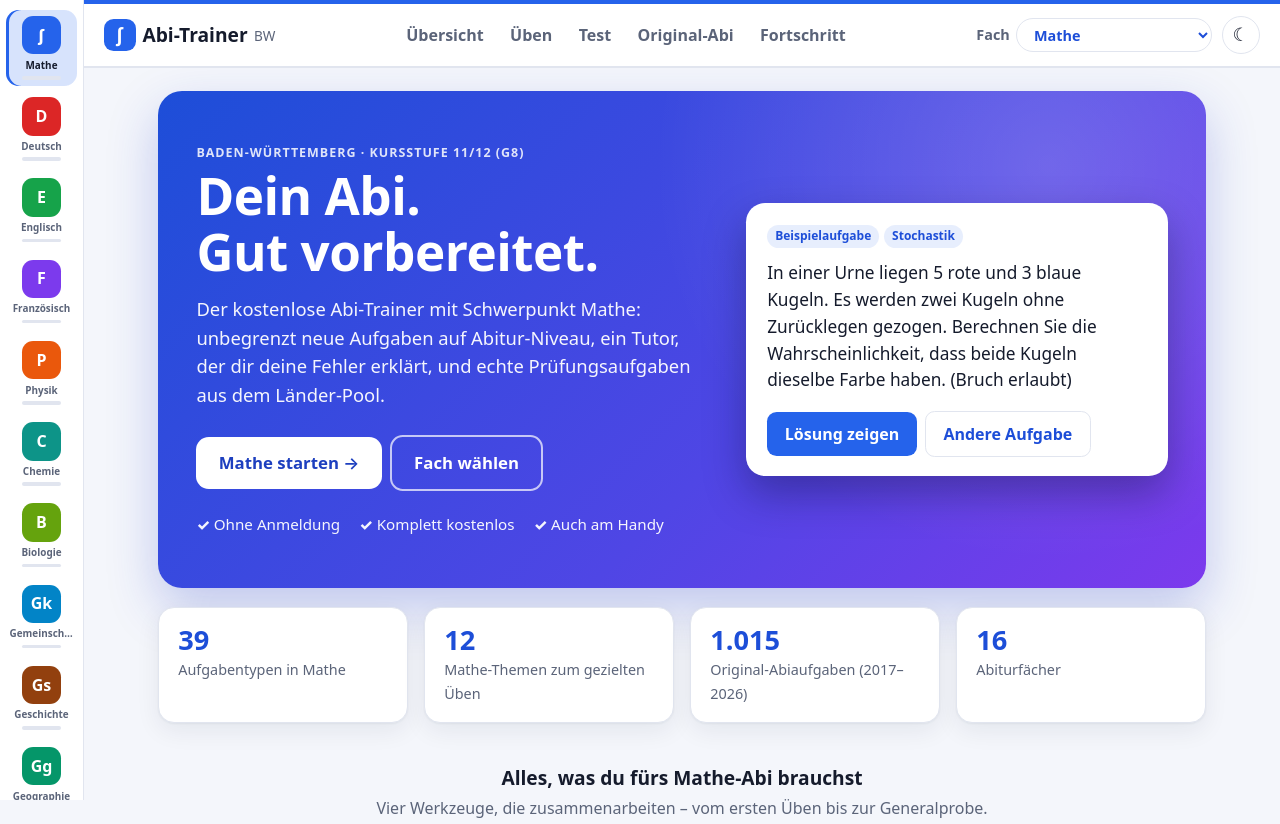
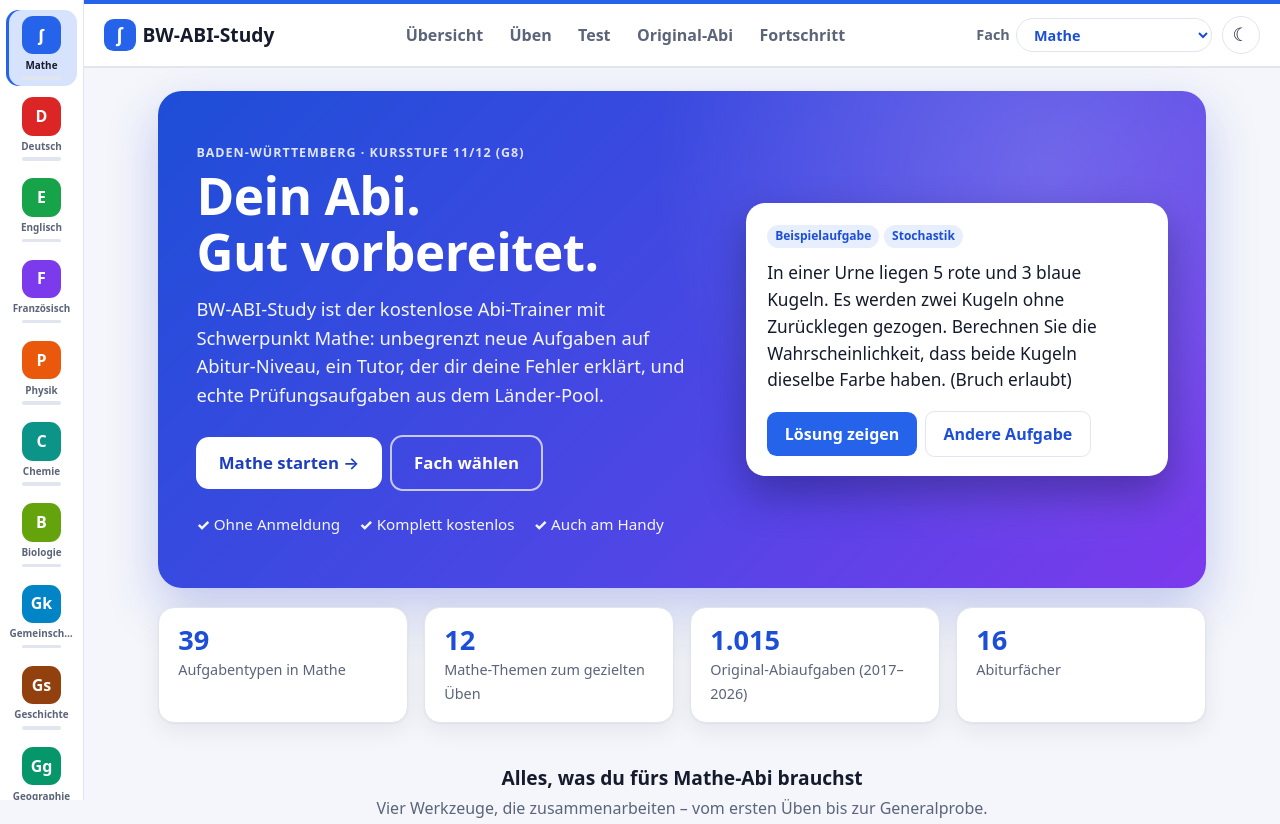
Before and after one commit to lehmann-benno-ai/abi-trainer-bw, a plain HTML site: page index.html in a window 1280 px wide. Shown: the top 824 px of the page. Drawn offline with nearby package versions, Linux system fonts and the light colour scheme.

Commit message:
Rename site to BW-ABI-Study
Co-Authored-By: Devin AI <158243242+devin-ai-integration[bot]@users.noreply.github.com>

```diff
--- a/index.html
+++ b/index.html
@@ -3,7 +3,7 @@
 <head>
   <meta charset="utf-8">
   <meta name="viewport" content="width=device-width, initial-scale=1">
-  <title>Abi-Trainer BW</title>
+  <title>BW-ABI-Study</title>
   <meta name="description" content="Kostenlos fürs Abitur in Baden-Württemberg lernen: Schwerpunkt Mathe mit neuen Übungsaufgaben auf Abi-Niveau, dazu Lernkarten und Original-Poolaufgaben für sieben Fächer.">
   <link rel="stylesheet" href="https://cdn.jsdelivr.net/npm/katex@0.16.11/dist/katex.min.css" crossorigin="anonymous">
   <link rel="stylesheet" href="style.css">
@@ -12,7 +12,7 @@
 </head>
 <body>
   <header class="top">
-    <a href="#/" class="brand"><span class="logo">∫</span> Abi-Trainer <small>BW</small></a>
+    <a href="#/" class="brand"><span class="logo">∫</span> BW-ABI-Study</a>
     <div class="tools">
       <label class="subject"><span>Fach</span> <select id="subject" class="chip"></select></label>
       <button id="theme" class="iconbtn" type="button" aria-label="Dunkles Design einschalten" title="Hell / Dunkel">☾</button>
@@ -30,7 +30,7 @@
   <main id="app" tabindex="-1"></main>
   <footer class="foot">
     <div class="fgrid">
-      <div><h4>Abi-Trainer BW</h4>Kostenlos und ohne Anmeldung. Für Schüler:innen der Kursstufe (Klasse 11/12, G8) in Baden-Württemberg. Neue Aufgaben sind eigene Übungsaufgaben im Stil des Abiturs. Dein Fortschritt bleibt nur in deinem Browser.</div>
+      <div><h4>BW-ABI-Study</h4>Kostenlos und ohne Anmeldung. Für Schüler:innen der Kursstufe (Klasse 11/12, G8) in Baden-Württemberg. Neue Aufgaben sind eigene Übungsaufgaben im Stil des Abiturs. Dein Fortschritt bleibt nur in deinem Browser.</div>
       <div><h4>Lernen</h4><a href="#/">Startseite</a><a href="#/start">Fach-Übersicht</a><a href="#/original">Original-Abi</a><a href="#/fortschritt">Fortschritt</a></div>
       <div><h4>Quellen</h4><a id="src" href="https://www.iqb.hu-berlin.de/de/schule/aufgaben/sekii/" target="_blank" rel="noopener">IQB – Gemeinsame Abituraufgabenpools der Länder</a><a href="https://km.baden-wuerttemberg.de/de/schule/gymnasium/abitur-und-oberstufe" target="_blank" rel="noopener">Kultusministerium BW – Abitur und Oberstufe</a>Original-Aufgaben werden nur verlinkt; alle Rechte beim IQB bzw. den Rechteinhabern.</div>
     </div>
--- a/js/app.js
+++ b/js/app.js
@@ -139,7 +139,7 @@
         <div class="htext">
           <p class="eyebrow">Baden-Württemberg · Kursstufe 11/12 (G8)</p>
           <h1>Dein Abi.<br>Gut vorbereitet.</h1>
-          <p class="lead">Der kostenlose Abi-Trainer mit Schwerpunkt Mathe: unbegrenzt neue Aufgaben auf Abitur-Niveau, ein Tutor, der dir deine Fehler erklärt, und echte Prüfungsaufgaben aus dem Länder-Pool.</p>
+          <p class="lead">BW-ABI-Study ist der kostenlose Abi-Trainer mit Schwerpunkt Mathe: unbegrenzt neue Aufgaben auf Abitur-Niveau, ein Tutor, der dir deine Fehler erklärt, und echte Prüfungsaufgaben aus dem Länder-Pool.</p>
           <div class="row"><button class="btn big light" data-subject="${M.id}" data-to="#/ueben">${solved ? 'Weiterlernen' : 'Mathe starten'} →</button><a class="btn big outline" href="#faecher">Fach wählen</a></div>
           <ul class="ticks"><li>Ohne Anmeldung</li><li>Komplett kostenlos</li><li>Auch am Handy</li></ul>
         </div>
@@ -168,7 +168,7 @@
       <div class="sgrid main1">${tile(M)}</div>
       <h3 class="center muted">Mit Original-Abiaufgaben aus dem Länder-Pool</h3><div class="sgrid">${others.filter(x => x.orig).map(tile).join('')}</div>
       <h3 class="center muted">Weitere Abiturfächer in Baden-Württemberg</h3><div class="sgrid">${others.filter(x => !x.orig).map(tile).join('')}</div>
-      <h2 class="center">So lernst du mit dem Abi-Trainer</h2>
+      <h2 class="center">So lernst du mit BW-ABI-Study</h2>
       <div class="steps3">
         <div class="card"><span class="num">1</span><h3>Üben</h3><p>Wähle deine Prüfung und genau die Themen, die du brauchst. Jede Aufgabe kommt mit neuen Zahlen, sofortiger Rückmeldung und Lösungsweg.</p></div>
         <div class="card"><span class="num">2</span><h3>Verstehen</h3><p>Bei Fehlern erklärt dir der Abi-Tutor, was schiefgelaufen ist, und zeigt dir die Regel hinter jedem Schritt.</p></div>
@@ -176,7 +176,7 @@
       </div>
       <h2 class="center">Häufige Fragen</h2>
       <div class="faq">
-        <details><summary>Kostet der Abi-Trainer etwas?</summary><p>Nein. Die Seite ist kostenlos, ohne Werbung und ohne Anmeldung.</p></details>
+        <details><summary>Kostet BW-ABI-Study etwas?</summary><p>Nein. Die Seite ist kostenlos, ohne Werbung und ohne Anmeldung.</p></details>
         <details><summary>Wo wird mein Fortschritt gespeichert?</summary><p>Nur in deinem Browser auf diesem Gerät. Es gibt kein Konto und es werden keine Daten an einen Server geschickt. Auf einem anderen Gerät fängst du neu an.</p></details>
         <details><summary>Sind das echte Abituraufgaben?</summary><p>Unter „Original-Abi“ findest du echte Aufgaben aus dem gemeinsamen Aufgabenpool der Länder (IQB), aus dem auch Baden-Württemberg Aufgaben entnimmt. Die Übungsaufgaben unter „Üben“ und „Test“ sind eigene Aufgaben im Stil des Abiturs.</p></details>
         <details><summary>Für wen ist die Seite gedacht?</summary><p>Für Schülerinnen und Schüler der Kursstufe (Klasse 11 und 12, G8) in Baden-Württemberg – im Basisfach und im Leistungsfach.</p></details>
@@ -431,7 +431,7 @@
     document.documentElement.style.cssText = subjVars(S);
     document.body.classList.toggle('landing', !name);
     $('#src').href = S.source;
-    document.title = `Abi-Trainer BW – ${S.name}`;
+    document.title = `BW-ABI-Study – ${S.name}`;
     document.querySelectorAll('nav a').forEach(a => a.classList.toggle('active', a.getAttribute('href') === '#/' + name));
     if (name && views[name]) { store.last[S.id] = location.hash; save(); }
     paintDock();
```
Also changed, not shown: 1 other file.
